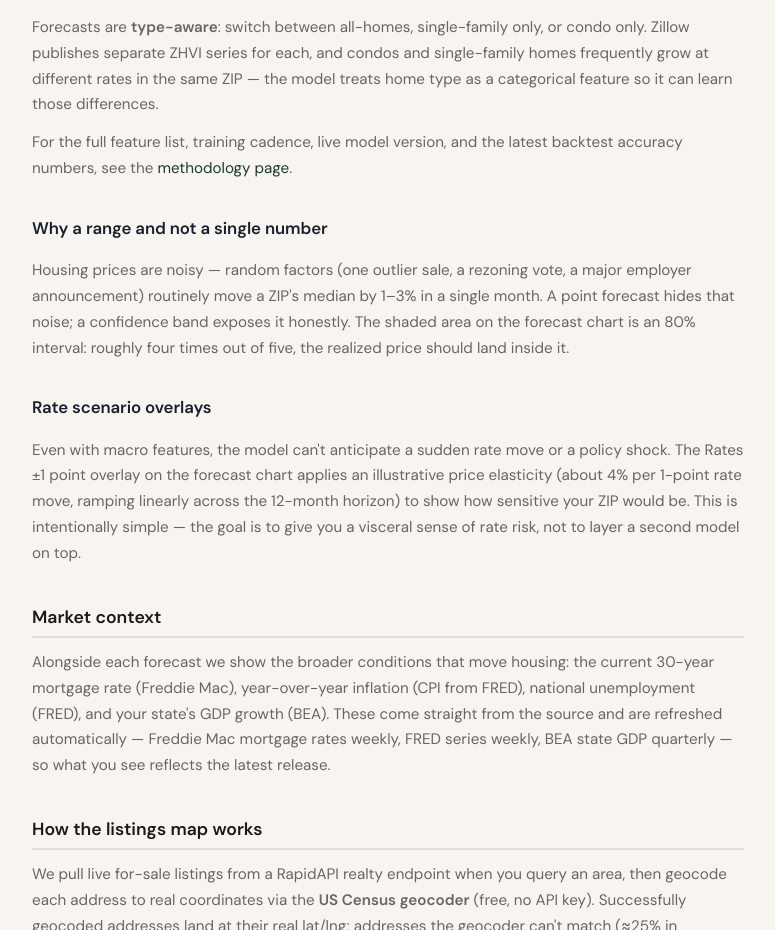
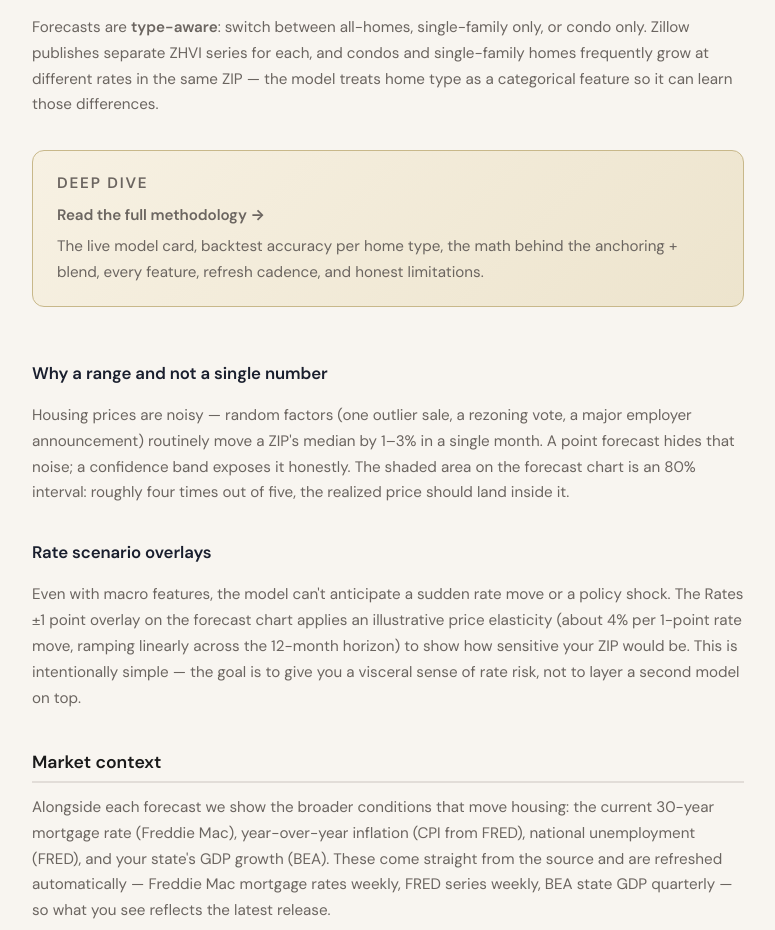
Before and after one commit to rahul-sg/Touse, a React (Vite) app in the folder frontend/: page /about in a window 1280 px wide. Shown: the part 2723-3653 px from the top of the page, without its empty margins (252-1027 px from the left). Built offline with nearby package versions, Linux system fonts and the light colour scheme; no server answers; a web font is replaced by a local one.

Commit message:
made the methodology page more visible in the about page

```diff
--- a/frontend/src/pages/About.module.css
+++ b/frontend/src/pages/About.module.css
@@ -151,3 +151,51 @@
   padding: 0.4rem 0 0.4rem 0.85rem;
   margin: 0.75rem 0;
 }
+
+.deepDiveCard {
+  display: block;
+  margin: 1.25rem 0;
+  padding: 1.25rem 1.5rem;
+  background: linear-gradient(135deg, #f7f1e3 0%, #ede4cd 100%);
+  border: 1px solid #c8b88a;
+  border-radius: 12px;
+  text-decoration: none;
+  color: inherit;
+  transition: transform 0.15s ease, box-shadow 0.15s ease, border-color 0.15s ease;
+}
+
+.deepDiveCard:hover {
+  transform: translateY(-2px);
+  box-shadow: 0 6px 20px rgba(139, 115, 85, 0.18);
+  border-color: #8b7355;
+}
+
+.deepDiveBody {
+  display: flex;
+  flex-direction: column;
+  gap: 0.35rem;
+}
+
+.deepDiveEyebrow {
+  text-transform: uppercase;
+  letter-spacing: 0.12em;
+  font-size: 0.72rem;
+  font-weight: 700;
+  color: #8b7355;
+  margin: 0;
+}
+
+.deepDiveTitle {
+  font-size: 1.15rem;
+  font-weight: 700;
+  color: #1a1f2e;
+  margin: 0;
+  letter-spacing: -0.005em;
+}
+
+.deepDiveDesc {
+  font-size: 0.95rem;
+  color: #4a5568;
+  margin: 0.2rem 0 0;
+  line-height: 1.55;
+}
--- a/frontend/src/pages/About.tsx
+++ b/frontend/src/pages/About.tsx
@@ -175,10 +175,16 @@ P = L · r / (1 − (1 + r)<sup>−n</sup>)
           single-family homes frequently grow at different rates in the same ZIP — the model treats
           home type as a categorical feature so it can learn those differences.
         </p>
-        <p>
-          For the full feature list, training cadence, live model version, and the latest backtest
-          accuracy numbers, see the <Link to="/methodology">methodology page</Link>.
-        </p>
+        <Link to="/methodology" className={styles.deepDiveCard}>
+          <div className={styles.deepDiveBody}>
+            <p className={styles.deepDiveEyebrow}>Deep dive</p>
+            <p className={styles.deepDiveTitle}>Read the full methodology →</p>
+            <p className={styles.deepDiveDesc}>
+              The live model card, backtest accuracy per home type, the math behind the
+              anchoring + blend, every feature, refresh cadence, and honest limitations.
+            </p>
+          </div>
+        </Link>
         <h3 className={styles.subSectionTitle}>Why a range and not a single number</h3>
         <p>
           Housing prices are noisy — random factors (one outlier sale, a rezoning vote, a major
```
